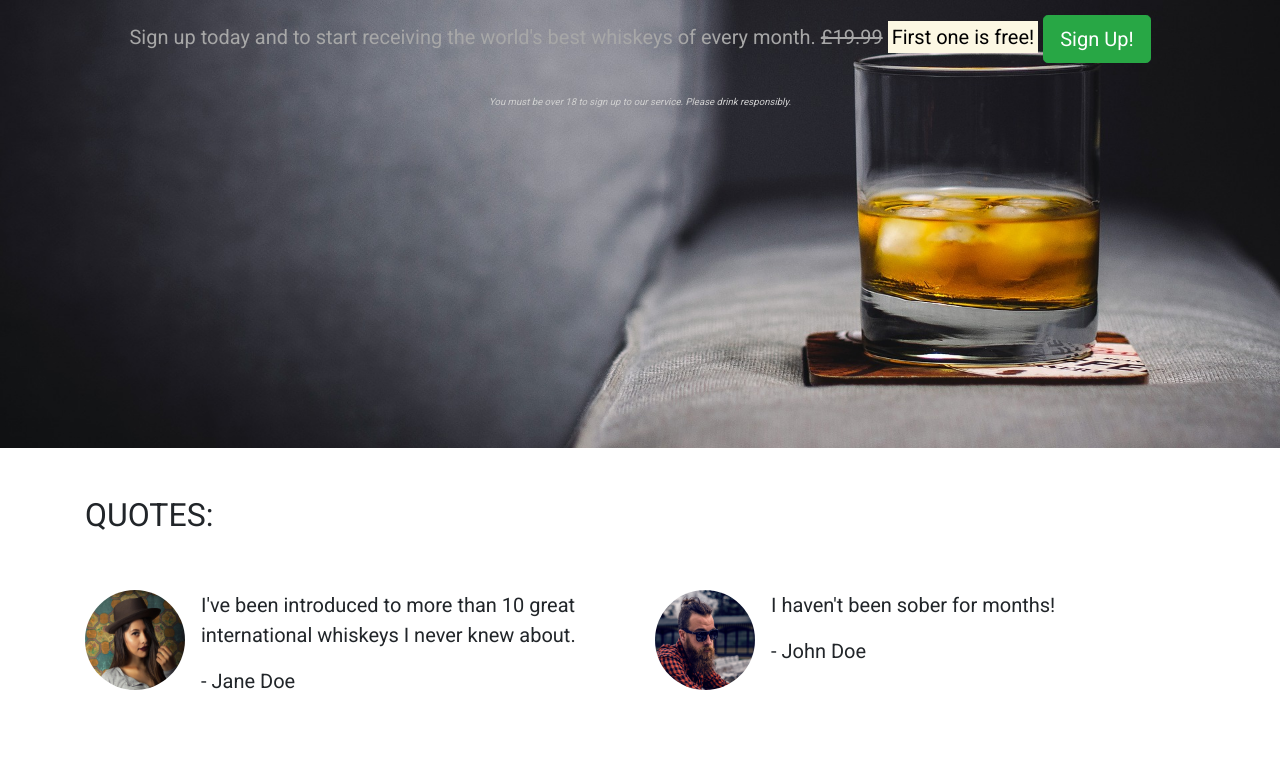
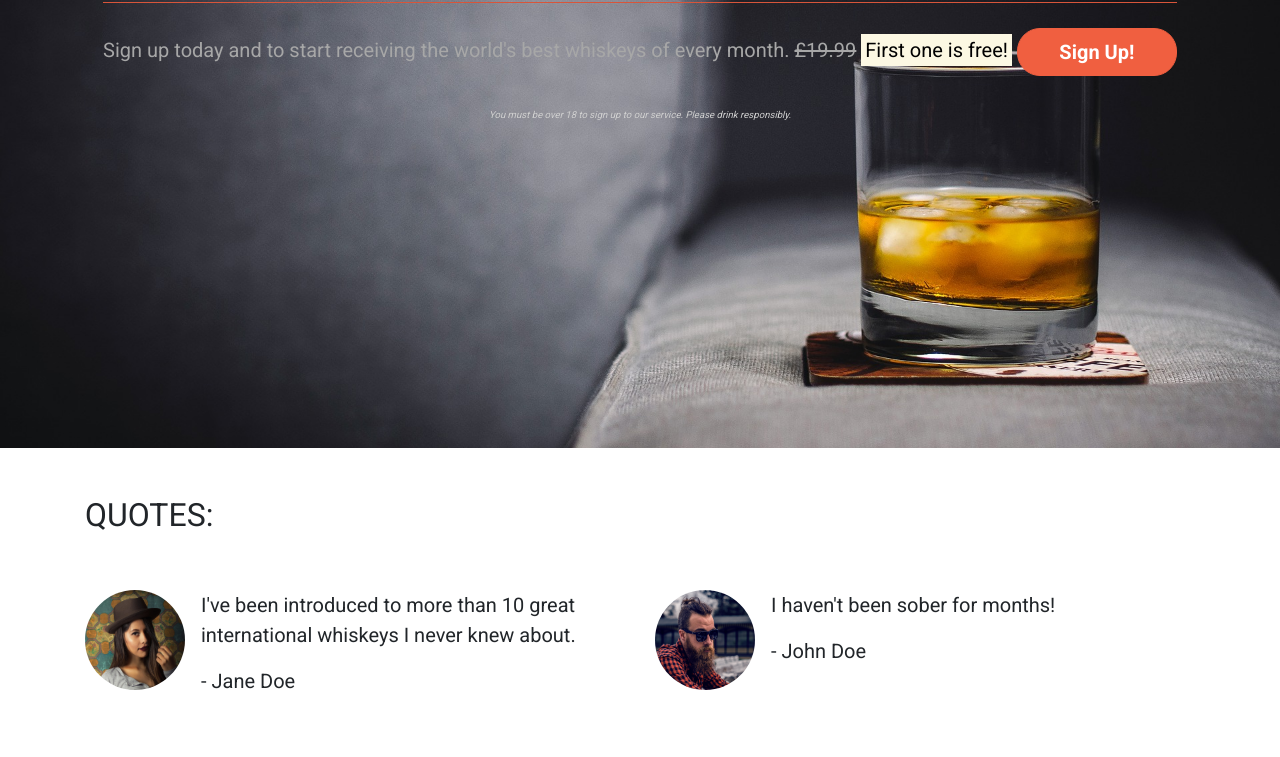
Before and after one commit to Dilsv/tocuhedbymel, a plain HTML site: page index.html in a window 1280 px wide. Shown: the part 408-1165 px from the top of the page. Drawn offline with nearby package versions, Linux system fonts and the light colour scheme.

Commit message:
Add colours and hover effect to sign up button

```diff
--- a/css/style.css
+++ b/css/style.css
@@ -18,14 +18,42 @@ body {
     display: flex;
     align-items: center;
     justify-content: center;
+
+    position: relative;
 }
 
 .quotes-container {
 
 }
 
+.opaque-overlay {
+    position: absolute;
+    top: 0;
+    left: 0;
+    height: 100%;
+    width: 100%;
+    background-color: rgba(0,0,0,0,5);
+}
+
 .features-container {
 
+}
+
+/*Block dividers*/
+
+.block-divider {
+    width: 75px;
+    height: 5px;
+    border: 0;
+    background-color: #f05f40;
+}
+
+.block-divider--orange {
+    background-color: #f05f40;
+}
+
+.block-divider--short {
+    width: 35px;
 }
 
 /*Jumbotron*/
@@ -50,3 +78,25 @@ body {
     font-style: italic;
     color: #d0d0d0;
 }
+
+/* Buttons */
+
+.btn--cta {
+    font-weight: bold;
+    border-radius: 23px;
+    width: 160px;
+}
+
+.btn--red {
+    color: white;
+    background-color: #f05f40;
+    border-color: #f05f40;
+}
+
+.btn--red:hover,
+.btn--red:active,
+.btn--red:focus,
+.btn--red:active:focus {
+    background-color: #df4929;
+    border-color: #df4929;
+}
--- a/index.html
+++ b/index.html
@@ -57,18 +57,20 @@
     </div> -->
         <div class="container-fluid callout-container">
         <!-- Callout -->
+        <div class="opaque-overlay">&nbsp;</div>
         <div class="row">
             <div class="col-12">
                 <section class="callout jumbotron text-center">
                     <h1 class="jumbotron-header">
                         The finest whiskeys delivered to your doorstep
                     </h1>
+                    <hr class="block-divder block-divider--orange">
                     <p class="lead">
                         Sign up today and to start receiving the world's best whiskeys of every month.
                         <s class="d-none d-sm-inline">£19.99</s>
                         <span class="d-inline d-sm-none"><br></span>
                         <strong><mark>First one is free!</mark></strong>
-                        <button class="btn btn-success btn-lg" data-toggle="modal" data-target="#signUpModal">Sign Up!</button>
+                        <button class="btn btn-lg btn--cta btn--red" data-toggle="modal" data-target="#signUpModal">Sign Up!</button>
                         <p class="text-muted"><small>You must be over 18 to sign up to our service. Please drink responsibly.</small></p>
                     </p>
                 </section>
```
